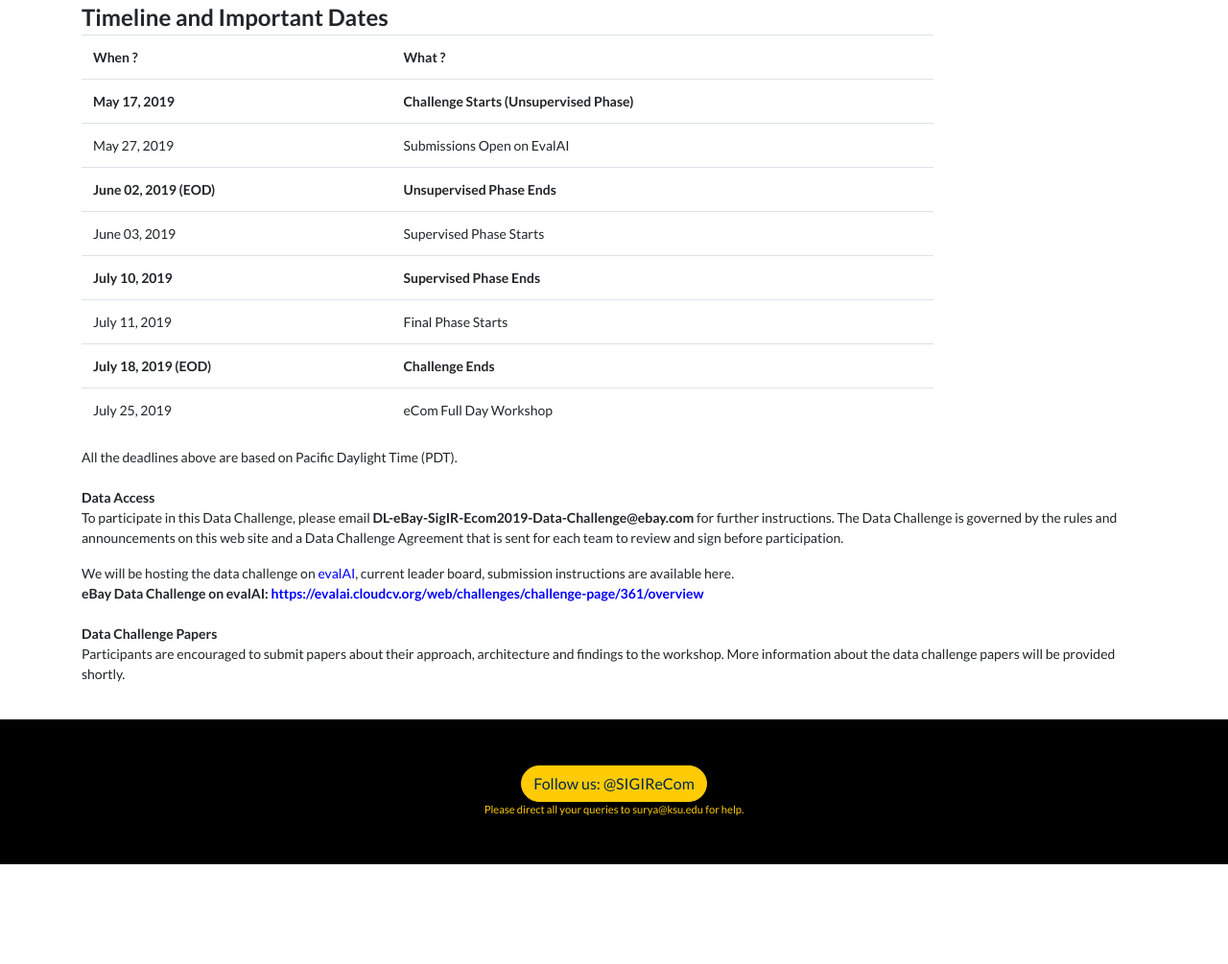
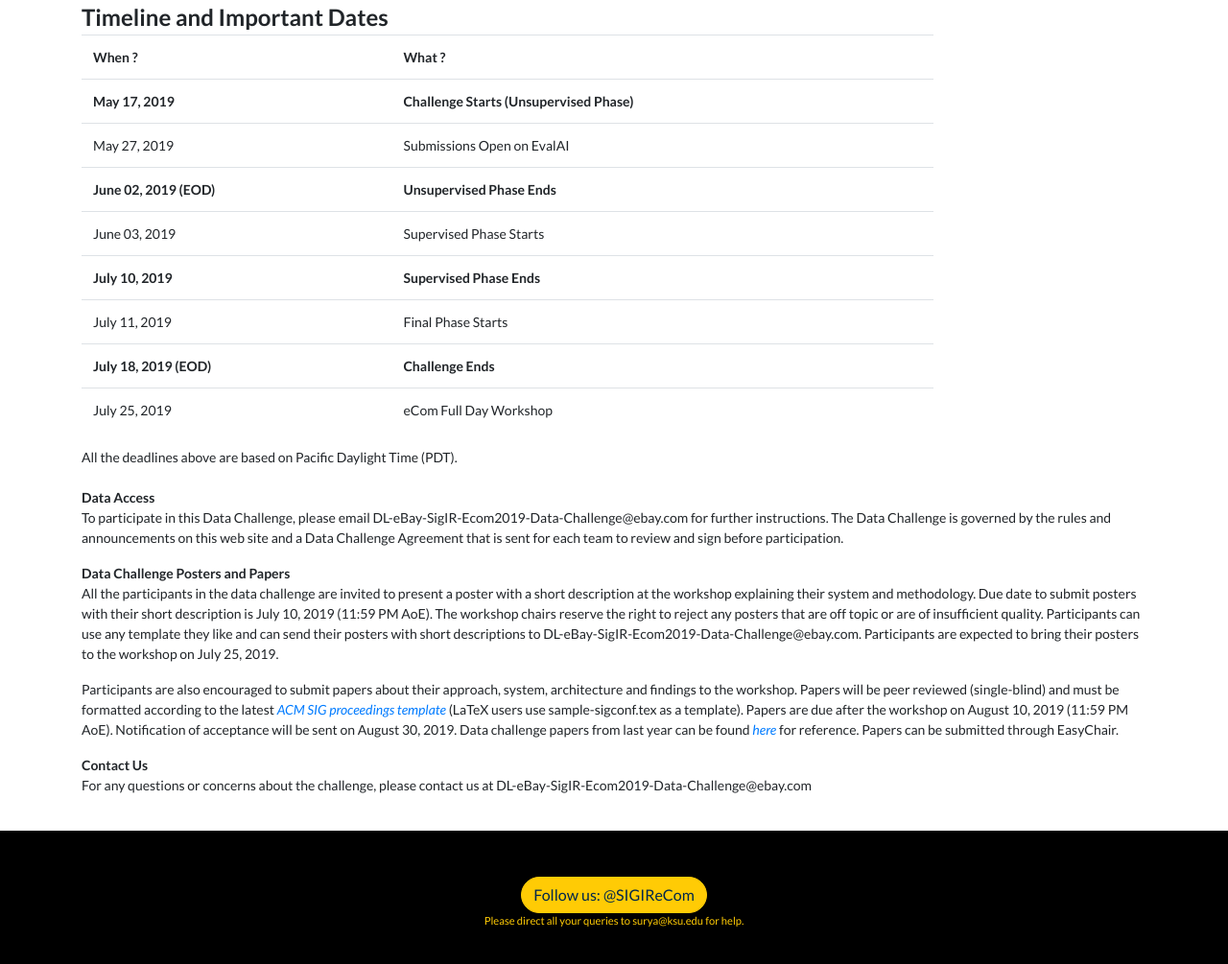
Before and after one commit to sigir-ecom/sigir-ecom.github.io, a website: page data-task.html in a window 1280 px wide. Shown: the part 1518-2523 px from the top of the page at 96% size. Before the commit the page ends 2419 px from the top, so only its background shows below. Drawn offline with Linux system fonts and the light colour scheme.

Commit message:
paper submission details

```diff
--- a/data-task.html
+++ b/data-task.html
@@ -212,20 +212,17 @@
       <br>
       <br>
 
-  <span class="fs-16"><strong>Data Access</strong></span>
-      <p>
-  To participate in this Data Challenge, please email <b>DL-eBay-SigIR-Ecom2019-Data-Challenge@ebay.com</b> for further
+<span class="fs-16"><strong>Data Access</strong></span>
+  <p> To participate in this Data Challenge, please email <span class="blue-text">DL-eBay-SigIR-Ecom2019-Data-Challenge@ebay.com</span> for further
   instructions. The Data Challenge is governed by the rules and announcements on this web site and a Data Challenge
-        Agreement that is sent for each team to review and sign before participation.</p>
-    We will be hosting the data challenge on <a href="https://evalai.cloudcv.org/web/challenges/challenge-page/361/overview" target="_blank"><font color='blue'>evalAI</font></a>, current leader board, submission instructions are available here.
-    <br>
-    <b>eBay Data Challenge on evalAI: <a href="https://evalai.cloudcv.org/web/challenges/challenge-page/361/overview" target="_blank"><font color='blue'>https://evalai.cloudcv.org/web/challenges/challenge-page/361/overview</font></a></b>
-    <br>
-    <br>
-  <span class="fs-16"><strong>Data Challenge Papers</strong></span>
-      <p>
-  Participants are encouraged to submit papers about their approach, architecture and findings to the workshop. More
-  information about the data challenge papers will be provided shortly.</p>
+  Agreement that is sent for each team to review and sign before participation.</p>
+  <span class="fs-16"><strong>Data Challenge Posters and Papers</strong></span>
+  <p>All the participants in the data challenge are invited to present a poster with a short description at the workshop explaining their system and methodology. Due date to submit posters with their short description is July 10, 2019 (11:59 PM AoE). The workshop chairs reserve the right to reject any posters that are off topic or are of insufficient quality. Participants can use any template they like and can send their posters with short descriptions to <span class="blue-text">DL-eBay-SigIR-Ecom2019-Data-Challenge@ebay.com</span>. Participants are expected to bring their posters to the workshop on July 25, 2019.</p>
+
+<p>Participants are also encouraged to submit papers about their approach, system, architecture and findings to the workshop. Papers will be peer reviewed (single-blind) and must be formatted according to the latest <cite><a class="blue-text" target="_blank" href="http://www.acm.org/publications/proceedings-template">ACM SIG proceedings template</a></cite> (LaTeX users use sample-sigconf.tex as a template). Papers are due after the workshop on August 10, 2019 (11:59 PM AoE). Notification of acceptance will be sent on August 30, 2019. Data challenge papers from last year can be found <cite><a class="blue-text" target="_blank" href="https://sigir-ecom.github.io/ecom2018/accepted-papers.html">here</a></cite> for reference. Papers can be submitted through EasyChair.</p>
+  <span class="fs-16"><strong>Contact Us</strong></span>
+  <p>For any questions or concerns about the challenge, please contact us at <span class="blue-text">DL-eBay-SigIR-Ecom2019-Data-Challenge@ebay.com</span></p>
+
 </div>
 <br>
         </div>
```
